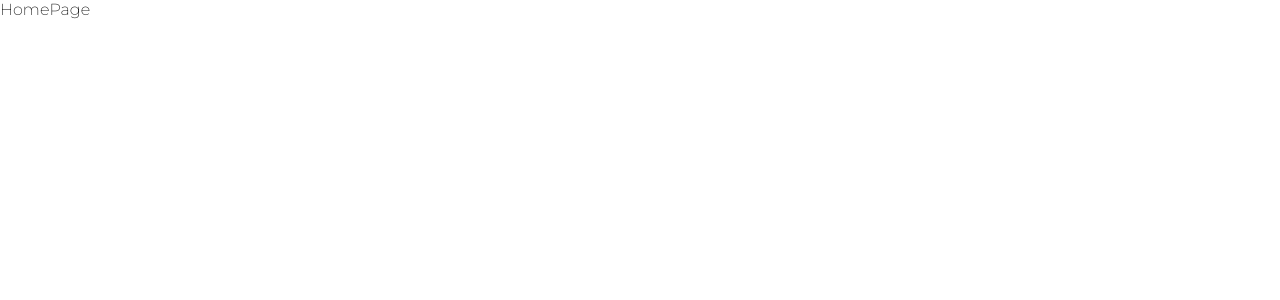
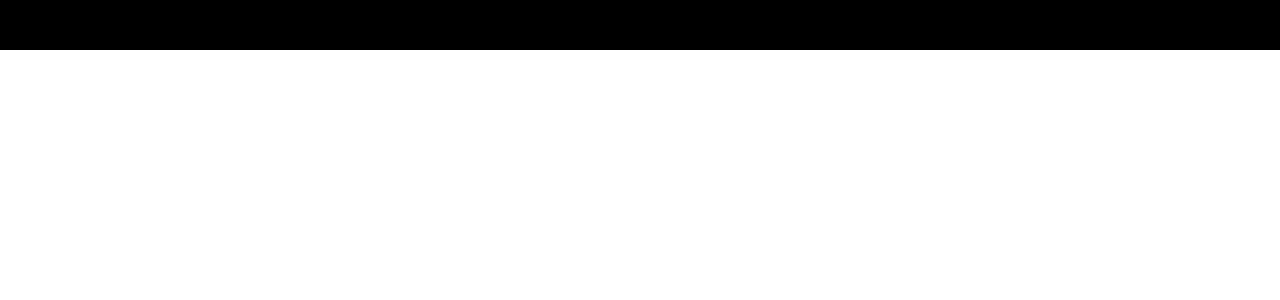
Before and after one commit to niranjana1997/MERN_Stack_Shopping_application, a React (Create React App) app: page / in a window 1280 px wide. Shown: the top 300 px of the page. Built offline with nearby package versions, Linux system fonts and the light colour scheme; the HTML template or start-up script is replaced by a standard one.

Commit message:
Navbar Added

```diff
--- a/package.json
+++ b/package.json
@@ -9,6 +9,7 @@
     "react": "^17.0.2",
     "react-dom": "^17.0.2",
     "react-scripts": "4.0.3",
+    "styled-components": "^5.3.5",
     "web-vitals": "^1.0.1"
   },
   "scripts": {
--- /dev/null
+++ b/src/components/Navbar.jsx
@@ -0,0 +1,14 @@
+import React from 'react'
+import styled from 'styled-components'
+
+const Container = styled.div`
+    height: 50px;
+    background-color: black;
+`
+const Navbar = () => {
+  return (
+    <Container>Navbar</Container>
+  )
+}
+
+export default Navbar
--- a/src/pages/Home.jsx
+++ b/src/pages/Home.jsx
@@ -1,8 +1,11 @@
 import React from 'react'
+import Navbar from '../components/Navbar'
 
 const Home = () => {
   return (
-    <div>HomePage</div>
+    <div>
+    <Navbar/>
+    </div>
   )
 }
 
```
Also changed, not shown: 1 other file (tests, documents, lock files or other folders).
